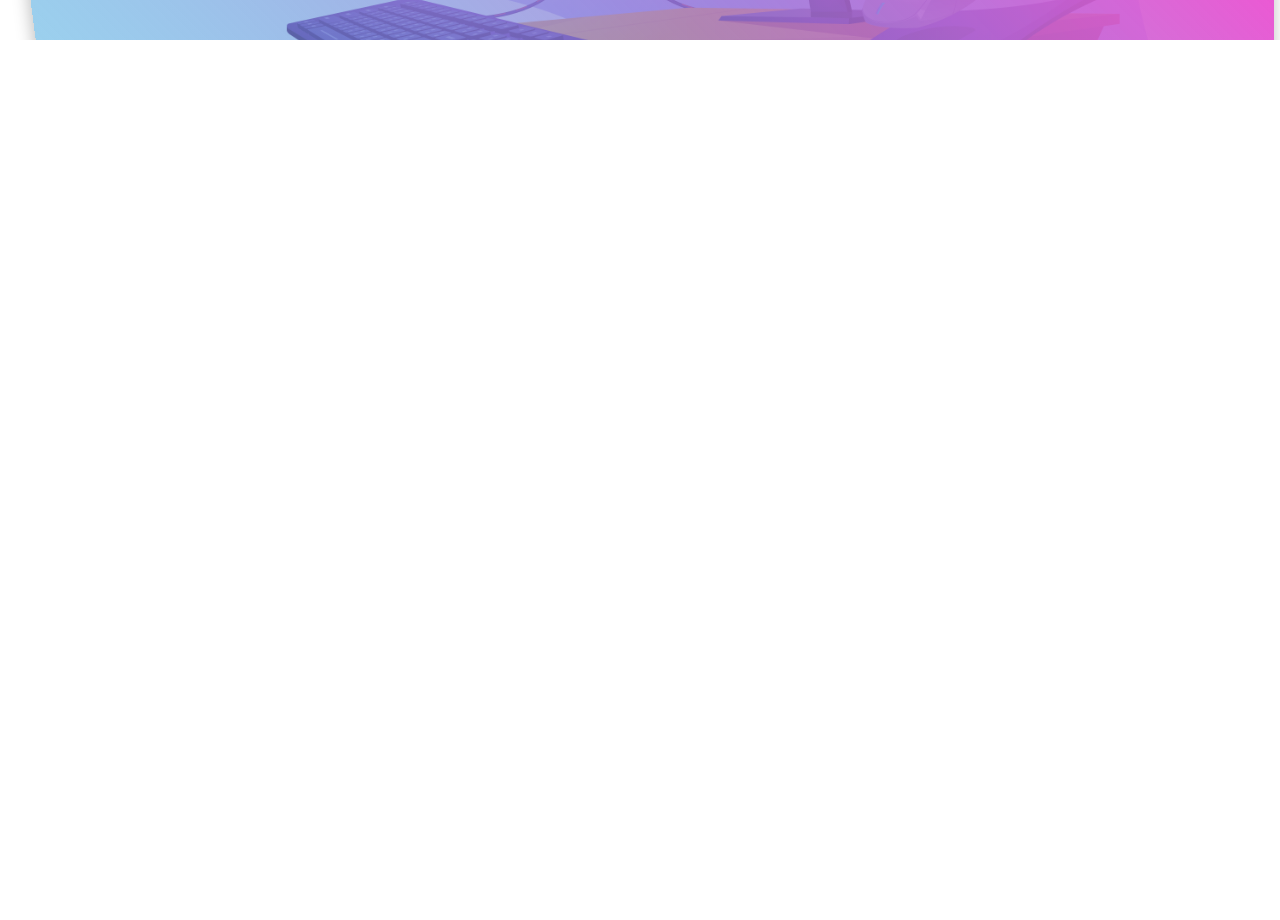
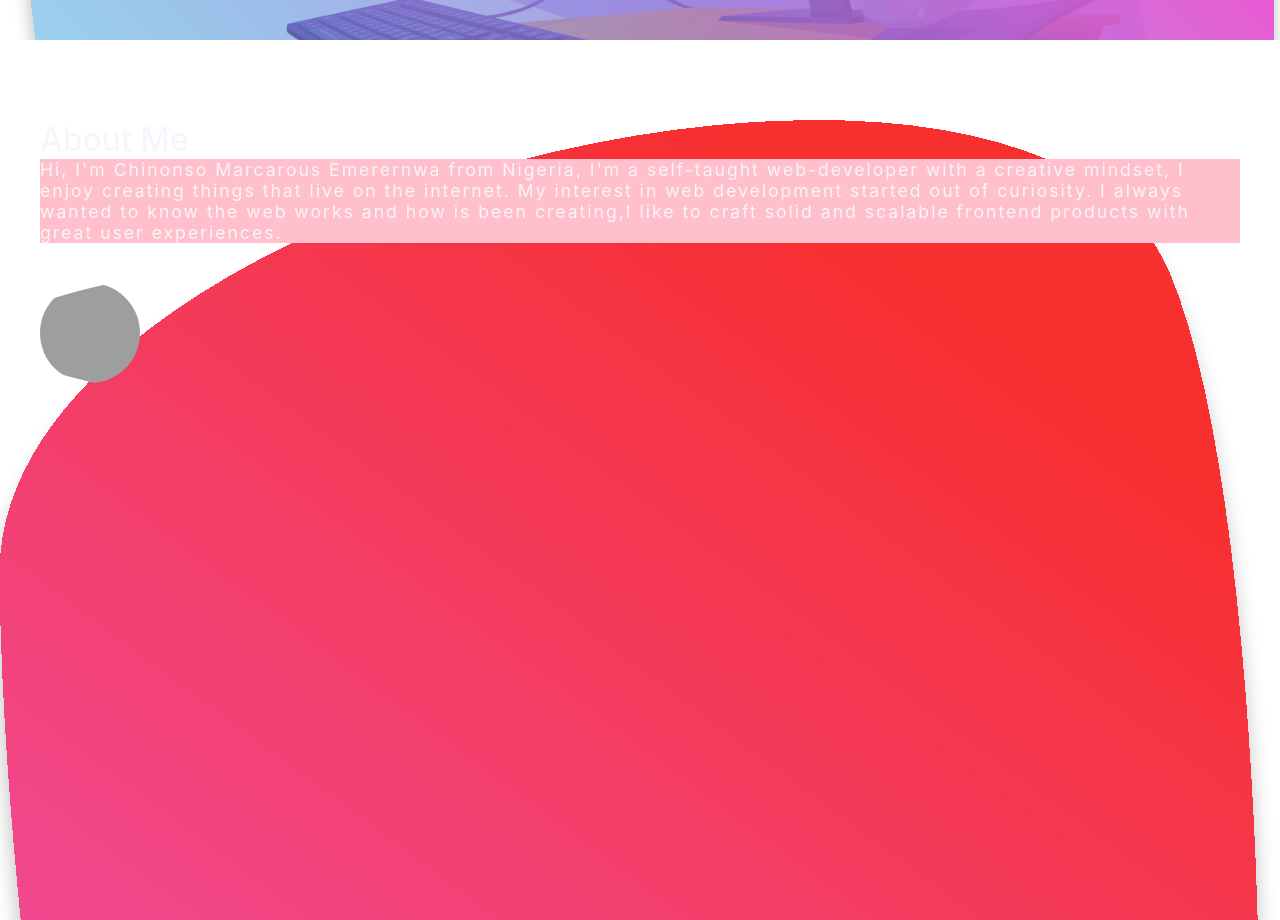
Before and after one commit to marcusxart/my-portofolio, a React (Create React App) app: page / in a window 1280 px wide. Shown: the part 760-1680 px from the top of the page. Before the commit the page ends 800 px from the top, so only its background shows below. Built offline with nearby package versions, Linux system fonts and the light colour scheme; grey boxes are pictures that could not be loaded; a web font is replaced by a local one.

Commit message:
add about section

```diff
--- a/src/components/Header..js
+++ b/src/components/Header..js
@@ -13,6 +13,7 @@ const Header = () => {
 const HeaderStyled = styled.header`
   position: fixed;
   width: 100%;
+  background: rgba(0, 0, 0, 0.05);
   z-index: 10;
 `;
 export default Header;
--- /dev/null
+++ b/src/components/aboutSection/AboutSection.js
@@ -0,0 +1,134 @@
+import React from "react";
+import styled from "styled-components";
+import myself from "../../images/myself.png";
+
+const AboutSection = () => {
+  return (
+    <AboutStyled>
+      <Content>
+        <div className="description">
+          <h2>About Me</h2>
+          <p>
+            Hi, I'm Chinonso Marcarous Emerernwa from Nigeria, I'm a self-taught
+            web-developer with a creative mindset, I enjoy creating things that
+            live on the internet. My interest in web development started out of
+            curiosity. I always wanted to know the web works and how is been
+            creating,I like to craft solid and scalable frontend products with
+            great user experiences.
+          </p>
+        </div>
+      </Content>
+      <div className="img-box">
+        <img src={myself} alt="" />
+      </div>
+      <Svg>
+        <svg
+          viewBox="0 0 330 575"
+          fill="none"
+          xmlns="http://www.w3.org/2000/svg"
+        >
+          <g filter="url(#filter0_d_28_9)">
+            <path
+              d="M5 114.515C4.99998 18.6429 266.202 -44.4921 301.897 38.5187C337.592 121.53 334.418 478.917 274.787 549.444C215.156 619.972 215.389 424.928 128.042 474.618C40.6947 524.307 5.00002 210.386 5 114.515Z"
+              fill="url(#paint0_linear_28_9)"
+              shape-rendering="crispEdges"
+            />
+          </g>
+          <defs>
+            <filter
+              id="filter0_d_28_9"
+              x="0"
+              y="0"
+              width="330"
+              height="575"
+              filterUnits="userSpaceOnUse"
+              color-interpolation-filters="sRGB"
+            >
+              <feFlood flood-opacity="0" result="BackgroundImageFix" />
+              <feColorMatrix
+                in="SourceAlpha"
+                type="matrix"
+                values="0 0 0 0 0 0 0 0 0 0 0 0 0 0 0 0 0 0 127 0"
+                result="hardAlpha"
+              />
+              <feOffset dy="5" />
+              <feGaussianBlur stdDeviation="2.5" />
+              <feComposite in2="hardAlpha" operator="out" />
+              <feColorMatrix
+                type="matrix"
+                values="0 0 0 0 0 0 0 0 0 0 0 0 0 0 0 0 0 0 0.25 0"
+              />
+              <feBlend
+                mode="normal"
+                in2="BackgroundImageFix"
+                result="effect1_dropShadow_28_9"
+              />
+              <feBlend
+                mode="normal"
+                in="SourceGraphic"
+                in2="effect1_dropShadow_28_9"
+                result="shape"
+              />
+            </filter>
+            <linearGradient
+              id="paint0_linear_28_9"
+              x1="183.24"
+              y1="-1.2329"
+              x2="-89.2275"
+              y2="366.97"
+              gradientUnits="userSpaceOnUse"
+            >
+              <stop stop-color="#F72F2F" />
+              <stop offset="1" stop-color="#ED57D3" stop-opacity="0.98" />
+            </linearGradient>
+          </defs>
+        </svg>
+      </Svg>
+    </AboutStyled>
+  );
+};
+
+const AboutStyled = styled.section`
+  position: relative;
+  overflow-x: hidden;
+  width: 100%;
+  z-index: 3;
+  min-height: 100vh;
+  .img-box {
+    z-index: 2;
+    position: relative;
+    padding: 40px;
+    border-radius: 100%;
+    margin: auto;
+    overflow: hidden;
+    img {
+      width: 100px;
+      border-radius: 100%;
+      object-fit: cover;
+      height: 100px;
+    }
+  }
+`;
+
+const Content = styled.div`
+  position: relative;
+  z-index: 2;
+  padding: 0 2.5rem;
+  .description {
+    p {
+      background: pink;
+      letter-spacing: 2px;
+      font-size: 1.1rem;
+    }
+  }
+`;
+const Svg = styled.div`
+  svg {
+    position: absolute;
+    z-index: 1;
+    top: 0;
+    left: -20px;
+  }
+`;
+
+export default AboutSection;
--- a/src/components/homeSection/HomeSection.js
+++ b/src/components/homeSection/HomeSection.js
@@ -86,7 +86,7 @@ const HomeStyled = styled.section`
   flex-direction: column;
   width: 100%;
   overflow: hidden;
-  overflow-y: scroll;
+  margin-bottom: 10vh;
   position: relative;
 `;
 
@@ -98,13 +98,6 @@ const Svg = styled.div`
     position: absolute;
     left: -10px;
     right: -10px;
-    z-index: 1;
-  }
-  #svg-bottom {
-    bottom: -20px;
-    position: absolute;
-    left: 0;
-    right: -50px;
     z-index: 1;
   }
 `;
--- a/src/pages/Landing.js
+++ b/src/pages/Landing.js
@@ -1,6 +1,7 @@
 import React from "react";
 import Header from "../components/Header.";
 import HomeSection from "../components/homeSection/HomeSection";
+import AboutSection from "../components/aboutSection/AboutSection";
 import styled from "styled-components";
 
 const Landing = () => {
@@ -8,6 +9,7 @@ const Landing = () => {
     <LandingStyled>
       <Header />
       <HomeSection />
+      <AboutSection />
     </LandingStyled>
   );
 };
```
Also changed, not shown: 1 other file (tests, documents, lock files or other folders).
